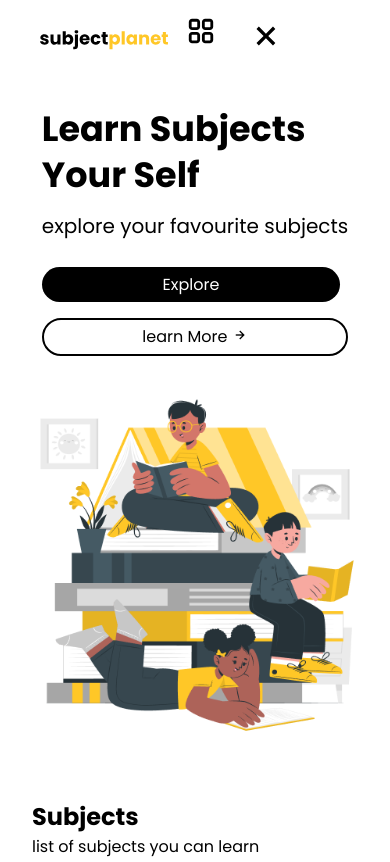
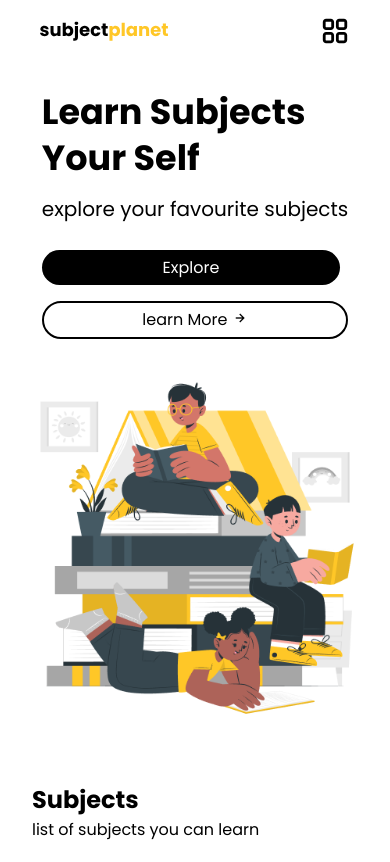
Before and after one commit to calcitgraphy/subject-planet, a plain HTML site: page index.html in a window 390 px wide. Shown: the top 862 px of the page. Drawn offline with nearby package versions, Linux system fonts and the light colour scheme.

Commit message:
Update styles.css

```diff
--- a/styles.css
+++ b/styles.css
@@ -11,7 +11,8 @@
     padding: 0;
 }
 
-html,body{
+html,
+body {
     overflow-x: hidden;
 }
 
@@ -39,6 +40,14 @@ a {
     display: flex;
     padding: 0.5em;
     justify-content: space-between;
+}
+
+.close-btn {
+    display: none;
+}
+
+.menu-btn {
+    display: none;
 }
 
 .logo {
@@ -280,6 +289,11 @@ header {
     border-radius: 45px;
 }
 
+.form-card:hover {
+    background: var(--main-color-light);
+    transition: 0.2s;
+}
+
 .form-card-description {
     padding: 0 1em;
 }
@@ -309,8 +323,40 @@ header {
         height: 100%;
     }
 
+    .nav-item {
+        flex-direction: column;
+        background: var(--main-color-light);
+        top: 0;
+        left: 0;
+        height: 100%;
+        width: 0;
+        position: fixed;
+        z-index: 1;
+        overflow-x: hidden;
+        align-items: center;
+        justify-content: center;
+        transition-duration: 0.2s;
+        transition-timing-function: ease-out;
+    }
+
+    .menu-btn {
+        display: block;
+        cursor: pointer;
+    }
+
     .nav-link {
-        display: none;
+        padding-bottom: 1em;
+        margin: 1em;
+        transition: 0.3s;
+    }
+
+    .close-btn {
+        display: block;
+        z-index: 2;
+        top: 2%;
+        left: 80%;
+        position: absolute;
+        cursor: pointer;
     }
 
     .header-title h1 {
@@ -356,7 +402,7 @@ header {
     }
 
     .card-text {
-        padding: 0 ;
+        padding: 0;
     }
 
     .card-arrow {
@@ -387,7 +433,7 @@ header {
     .form-container {
         grid-template-columns: repeat(2, 1fr);
     }
-  }
+}
 
 @media(min-width: 764px) {
     .form-container {
@@ -399,4 +445,4 @@ header {
     .lesson-number {
         display: none;
     }
-  }
+}
```
